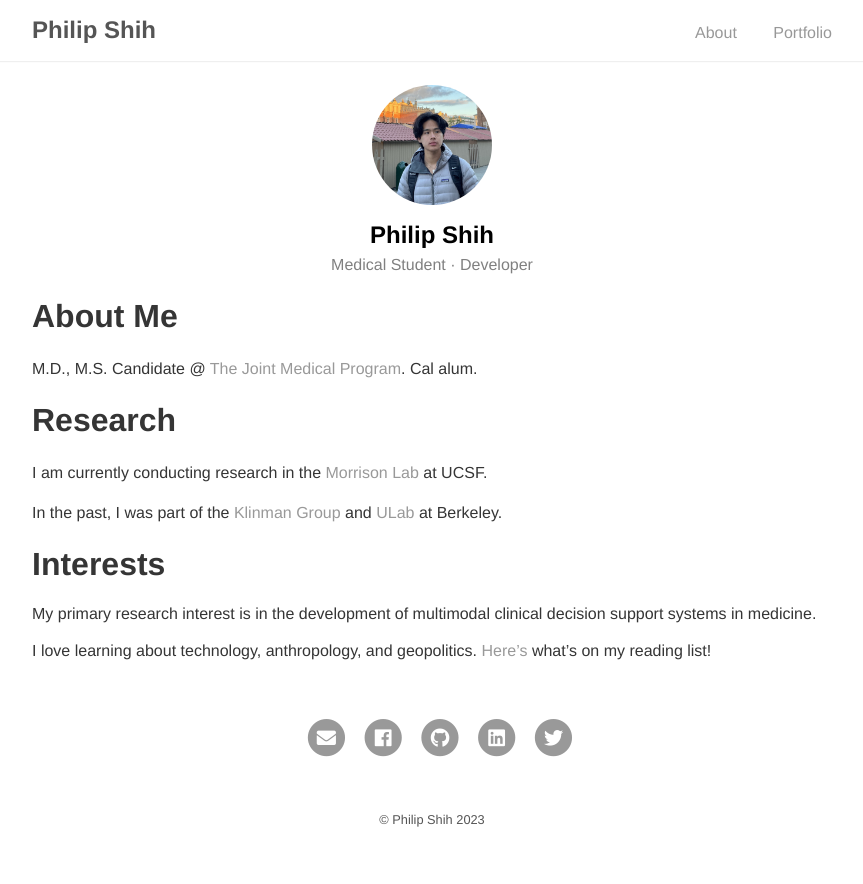
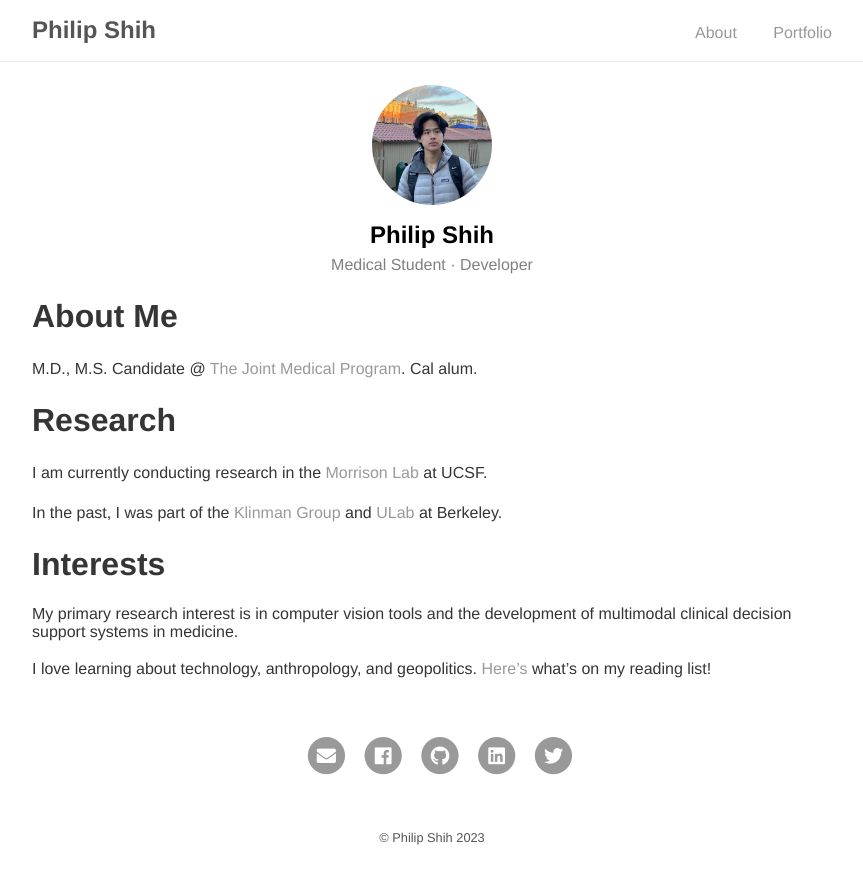
Before and after one commit to philipshih/philipshih.github.io, a Jekyll site: the page built from index.md, in a window 1280 px wide. Shown: the top 884 px of the page, without its empty margins (208-1071 px from the left). Built offline with Jekyll 4.4.1, drawn with Linux system fonts in a browser that asks for light colours; our own code applies the rules of GitHub Pages for plain Markdown files.

Commit message:
Update index.md

```diff
--- a/index.md
+++ b/index.md
@@ -13,6 +13,6 @@ In the past, I was part of the [Klinman Group](http://www.cchem.berkeley.edu/juk
 <br/>
 
 # Interests
-My primary research interest is in the development of multimodal clinical decision support systems in medicine.
+My primary research interest is in computer vision tools and the development of multimodal clinical decision support systems in medicine.
 
 I love learning about technology, anthropology, and geopolitics. [Here's](https://www.goodreads.com/user/show/108682054-philip-shih) what's on my reading list!
```
